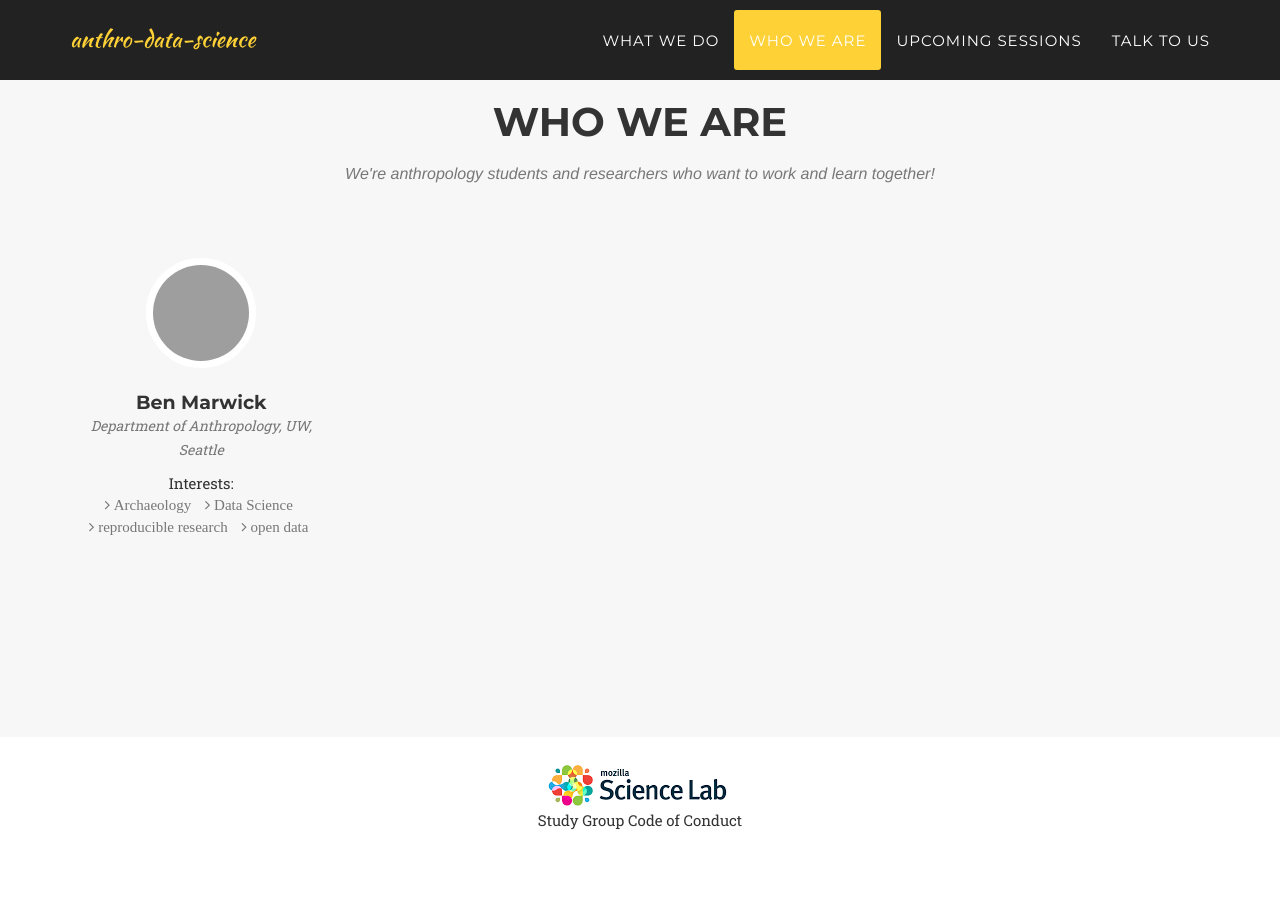
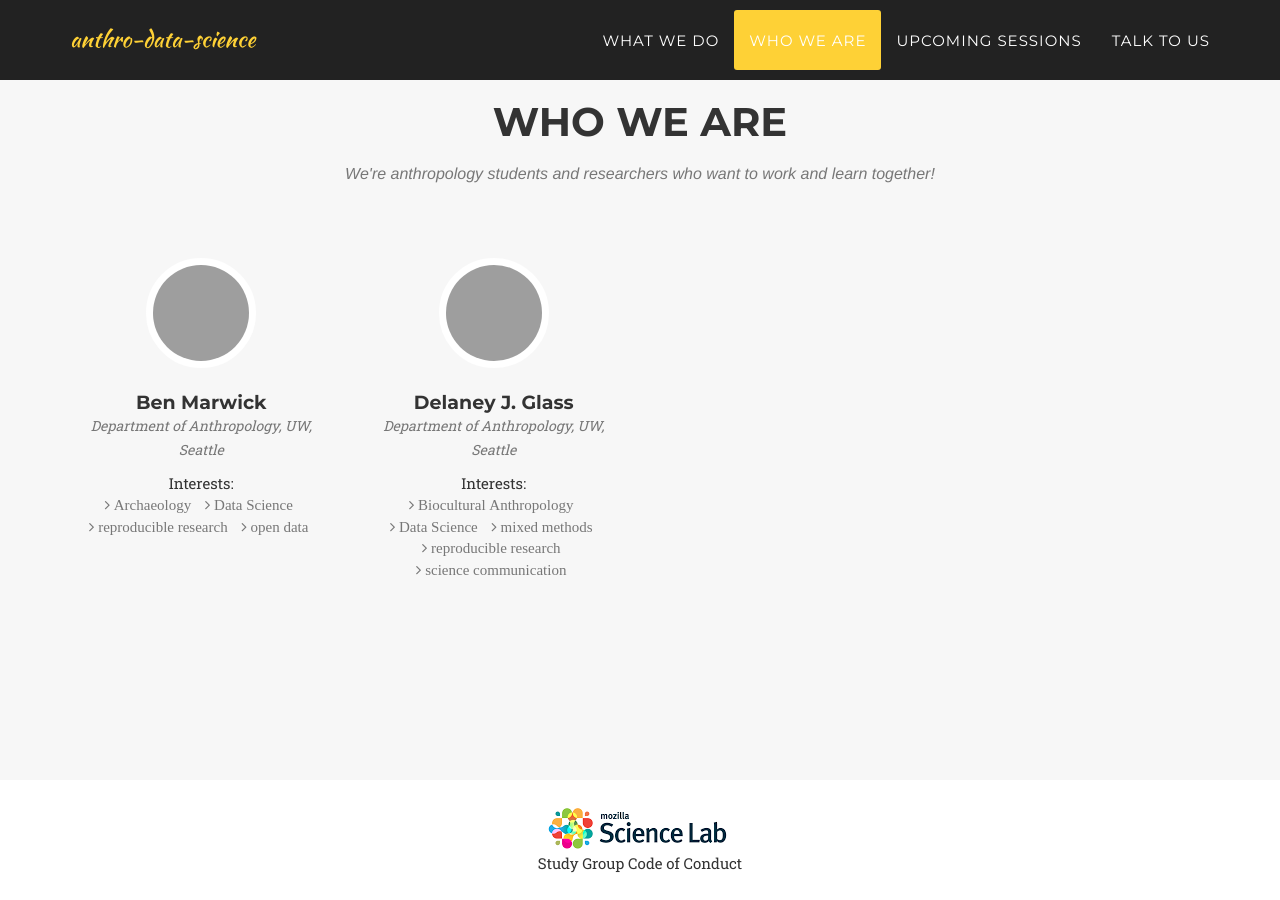
Before and after one commit to anthro-data-science/anthro-data-science.github.io, a Jekyll site: the page built from index.html, in a window 1280 px wide and 900 px high, scrolled down 2956 px. Built offline with Jekyll 4.4.1, drawn with Linux system fonts in a browser that asks for light colours; some web fonts are replaced; before the commit the page ends 3813 px from its top, so only the background shows below that; grey boxes are pictures that could not be loaded.

Commit message:
Update members.yml

```diff
--- a/_data/members.yml
+++ b/_data/members.yml
@@ -6,3 +6,12 @@
     - Data Science
     - reproducible research
     - open data
+- name: Delaney J. Glass
+  affiliation: Department of Anthropology, UW, Seattle
+  github: dglassuw
+  interests:
+    - Biocultural Anthropology
+    - Data Science
+    - mixed methods
+    - reproducible research
+    - science communication
```
